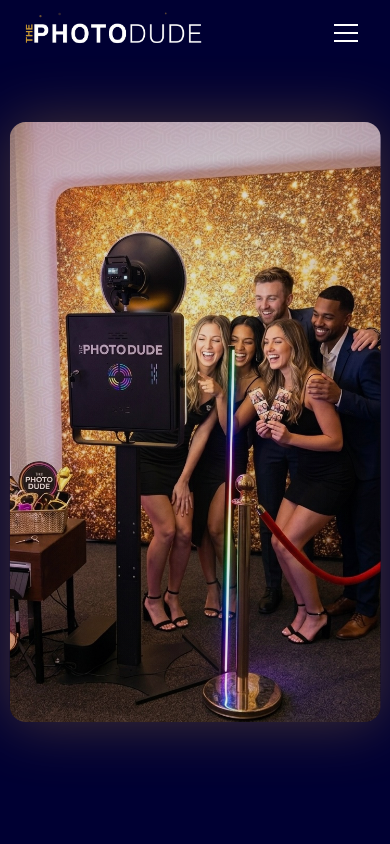
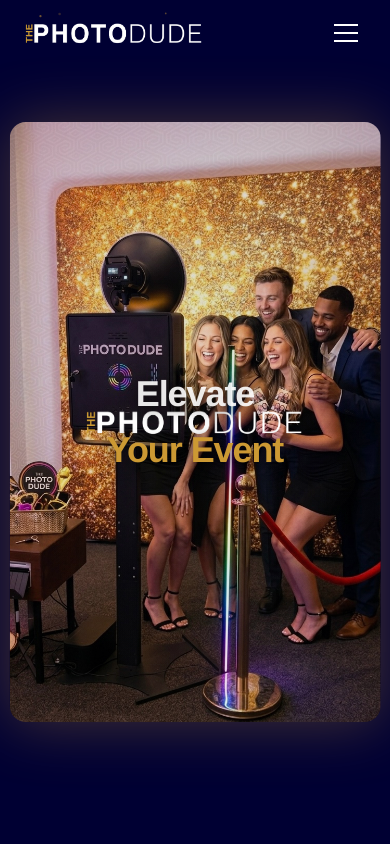
Before and after one commit to idanhe85/photobooth-landing, a Next.js app: page / in a window 390 px wide. Shown: the top 844 px of the page. Built offline with nearby package versions, Linux system fonts and the light colour scheme.

Commit message:
Fix mobile hero - visible title and logo over image

```diff
--- a/components/Hero.tsx
+++ b/components/Hero.tsx
@@ -87,7 +87,7 @@
 
   const w          = 300 + scrollProgress * (isMobile ? 650 : 1250)
   const h          = 400 + scrollProgress * (isMobile ? 200 : 400)
-  const slideX     = scrollProgress * (isMobile ? 180 : 150)
+  const slideX     = isMobile ? 0 : scrollProgress * 150
   const firstWord  = title.split(' ')[0]
   const restWords  = title.split(' ').slice(1).join(' ')
 
@@ -166,7 +166,7 @@
                 {/* Logo centred inside panel */}
                 <div className="absolute inset-0 flex items-center justify-center">
                   <motion.div
-                    animate={{ opacity: 1 - scrollProgress * 2 }}
+                    animate={{ opacity: isMobile ? 1 : 1 - scrollProgress * 2 }}
                     className="relative z-10"
                   >
                     <Image
@@ -185,13 +185,13 @@
               <div className="flex items-center justify-center gap-4 w-full relative z-20 flex-col pointer-events-none">
                 <motion.p
                   className="text-4xl md:text-6xl font-black text-white/90 transition-none"
-                  style={{ transform: `translateX(-${slideX}vw)` }}
+                  style={{ transform: `translateX(-${slideX}vw)`, textShadow: '0 2px 16px rgba(0,0,0,0.7)' }}
                 >
                   {firstWord}
                 </motion.p>
                 <motion.p
                   className="text-4xl md:text-6xl font-black text-gold transition-none"
-                  style={{ transform: `translateX(${slideX}vw)` }}
+                  style={{ transform: `translateX(${slideX}vw)`, textShadow: '0 2px 16px rgba(0,0,0,0.7)' }}
                 >
                   {restWords}
                 </motion.p>
```
